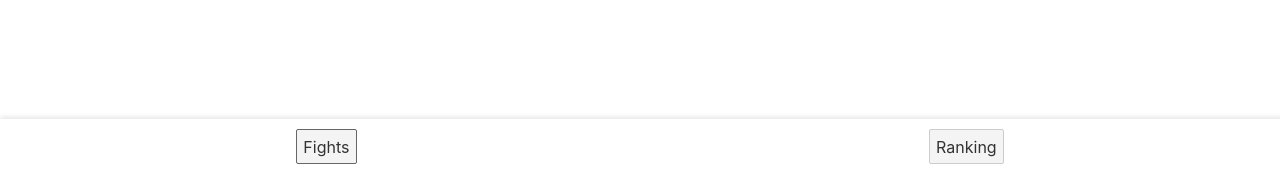
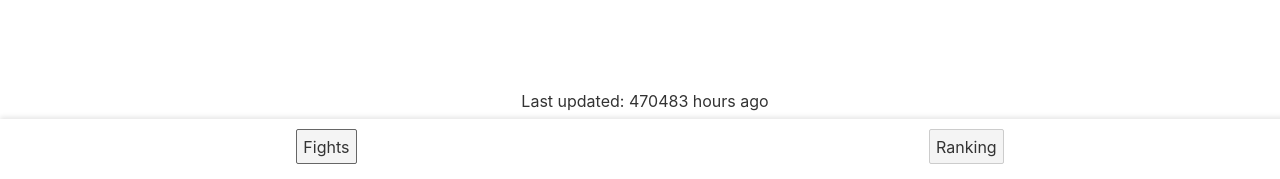
Before and after one commit to aw09/fe-arena, a Svelte app: page / in a window 1280 px wide. Both pictures are taken after a click on the button "Fights". Shown: the part 618-797 px from the top of the page. Built offline with nearby package versions, Linux system fonts and the light colour scheme; no server answers; the database is empty.

Commit message:
feat[Schedule]: add last updated

```diff
--- a/src/App.svelte
+++ b/src/App.svelte
@@ -1,5 +1,5 @@
 <script>
-	import { onMount } from 'svelte';
+	import { onMount, tick } from 'svelte';
 	import { db } from './firebase.js';
 	import { ref, onValue, off } from 'firebase/database';
 	import ScheduleComponent from './components/Schedule.svelte';
@@ -8,10 +8,33 @@
 	let fights = [];
 	let rankings = {};
 	let selectedTab = 'fight'; // Default selected tab
+	let lastUpdated = null;
+	let lastUpdatedString = '';
+	let intervalId;
+
+	$: {
+		if (lastUpdated) {
+			updateLastUpdatedString();
+		}
+	}
+	function updateLastUpdatedString() {
+		const now = new Date().getTime();
+		const difference = Math.floor((now - lastUpdated) / 1000); // in seconds
+
+		if (difference < 60) {
+			lastUpdatedString = `${difference} seconds ago`;
+		} else if (difference < 3600) {
+			lastUpdatedString = `${Math.floor(difference / 60)} minutes ago`;
+		} else {
+			lastUpdatedString = `${Math.floor(difference / 3600)} hours ago`;
+		}
+	}
+
 
 	onMount(() => {
 	  const fightsRef = ref(db, 'fights');
 	  const rankingsRef = ref(db, 'ranking');
+	  const lastUpdatedRef = ref(db, 'lastUpdated');
 
 	  // Listen for changes in the fights database
 	  const unsubscribeFights = onValue(fightsRef, (snapshot) => {
@@ -38,10 +61,28 @@
 		console.error(error);
 	  });
 
-	  // Cleanup function to remove the listeners when the component is destroyed
+		// Listen for changes to the lastUpdated timestamp
+		const unsubscribeLastUpdated = onValue(lastUpdatedRef, (snapshot) => {
+		if (snapshot.exists()) {
+			lastUpdated = snapshot.val() * 1000;
+		} else {
+			console.log("No lastUpdated data available");
+		}
+		}, (error) => {
+		console.error(error);
+		});
+
+
+		intervalId = setInterval(() => {
+			updateLastUpdatedString();
+			tick();
+		}, 10000);
+
 	  return () => {
 		off(fightsRef, 'value', unsubscribeFights);
 		off(rankingsRef, 'value', unsubscribeRankings);
+		off(lastUpdatedRef, 'value', unsubscribeLastUpdated);
+		clearInterval(intervalId);
 	  };
 	});
   </script>
@@ -60,7 +101,23 @@
 	  padding: 10px;
 	  box-shadow: 0px -2px 5px rgba(0, 0, 0, 0.1);
 	}
+
+	.last-updated {
+		position: fixed;
+		bottom: 50px;  /* Adjust this value to position it above the tab buttons */
+		left: 0;
+		width: 100%;
+		text-align: center;
+		background-color: rgba(255, 255, 255, 0.8);
+		padding: 5px;
+	}
   </style>
+
+  <div class="last-updated">
+	{#if lastUpdatedString}
+	  <p>Last updated: {lastUpdatedString}</p>
+	{/if}
+  </div>
 
   <!-- Floating Tab buttons -->
   <div class="tab-buttons">
--- a/src/components/Schedule.svelte
+++ b/src/components/Schedule.svelte
@@ -63,6 +63,9 @@
         text-align: center;
         padding: 0 auto;
     }
+    .fight-wrapper {
+        padding-bottom: 120px; /* Adjust this value as needed */
+    }
     </style>
 
 <!-- Date Tabs -->
@@ -78,6 +81,7 @@
 </div>
 
 <!-- Fights -->
+<div class="fight-wrapper">
     {#if selectedDate && groupedFights[selectedDate]}
     {#each groupedFights[selectedDate] as fightData}
     <div class="fight-container" class:completed={fightData.isCompleted} class:highlight={fightData.team1AlternateName === selectedTeam || fightData.team2AlternateName === selectedTeam}>
@@ -94,3 +98,4 @@
     </div>
     {/each}
     {/if}
+</div>
```
Lines whose indentation alone changed are shown as unchanged.
